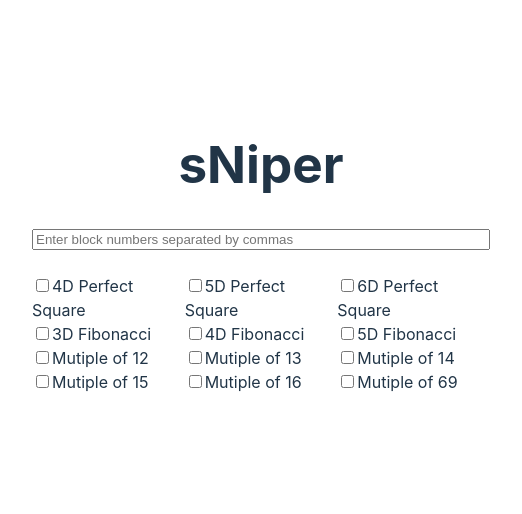
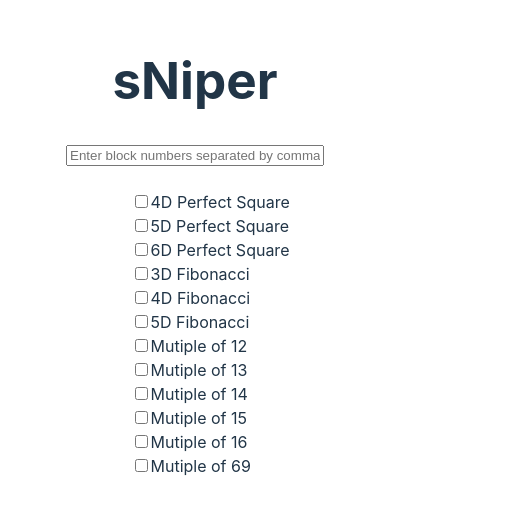
Before and after one commit to 6uan/sNiper, a React (Vite) app: page / in a window 390 px wide. Shown: the part 174-688 px from the top of the page, 522 px wide, since content can reach past the window. Built offline with nearby package versions, Linux system fonts and the light colour scheme.

Commit message:
feat: mobile screen responsiveness

```diff
--- a/src/App.jsx
+++ b/src/App.jsx
@@ -1,6 +1,5 @@
 import "./App.css";
 import NumberFilter from "./components/NumberFilter";
-import TextField from "./components/TextField";
 
 function App() {
   return (
--- a/src/components/NumberFilter.css
+++ b/src/components/NumberFilter.css
@@ -1,6 +1,7 @@
 .grid-container {
   display: grid;
   grid-template-columns: repeat(3, 1fr);
+
 }
 
 .border {
@@ -15,3 +16,12 @@ label {
   display: flex;
   flex-direction: row;
 }
+
+
+@media (max-width: 1000px) {
+  .grid-container {
+    display: grid;
+    grid-template-columns: repeat(1, 1fr);
+    padding-left: 25%
+  }
+}
--- a/src/components/TextField.css
+++ b/src/components/TextField.css
@@ -2,3 +2,10 @@
   min-width: 450px;
   max-width: 550px;
 }
+
+@media (max-width: 1000px) {
+  .width {
+    min-width: 250px;
+    max-width: 350px;
+  }
+}
```
